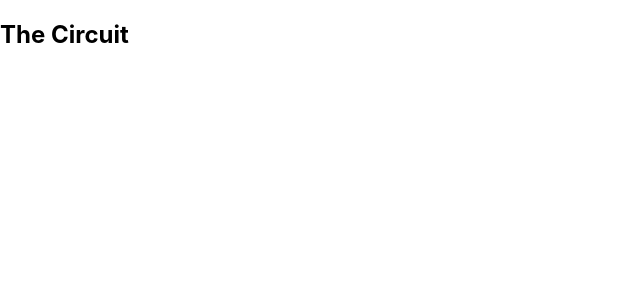
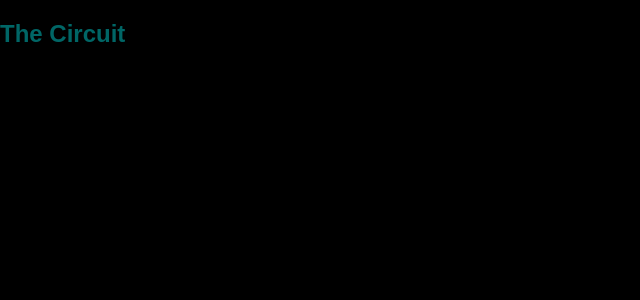
Before and after one commit to sarahgjacobs/the-circuit, a React (Create React App) app: page / in a window 1280 px wide. Shown: the top 300 px of the page, without its empty margins (0-640 px from the left). Built offline with nearby package versions, Linux system fonts and the light colour scheme.

Commit message:
added styling

```diff
--- a/src/index.css
+++ b/src/index.css
@@ -5,6 +5,9 @@ body {
     sans-serif;
   -webkit-font-smoothing: antialiased;
   -moz-osx-font-smoothing: grayscale;
+  background-color: #000000; /* Black background */
+  color: #00FFFF; /* Electric blue text color */
+  font-family: Arial, sans-serif;
 }
 
 code {
@@ -78,3 +81,27 @@ code {
     -webkit-transform: rotate(-135deg);
   }
 }
+
+
+h1 {
+  color: #006666; /* Dark electric blue heading color */
+}
+
+a {
+  color: #0000FF; /* Deep electric blue link color */
+}
+
+.button {
+  background-color: #33CCFF; /* Electric blue highlight button background color */
+  color: #000000; /* Black button text color */
+  border: none;
+  padding: 10px 20px;
+  font-size: 16px;
+  border-radius: 5px;
+  cursor: pointer;
+}
+
+.button:hover {
+  background-color: #000000; /* Black button background color on hover */
+  color: #00FFFF; /* Electric blue text color on hover */
+}
```
